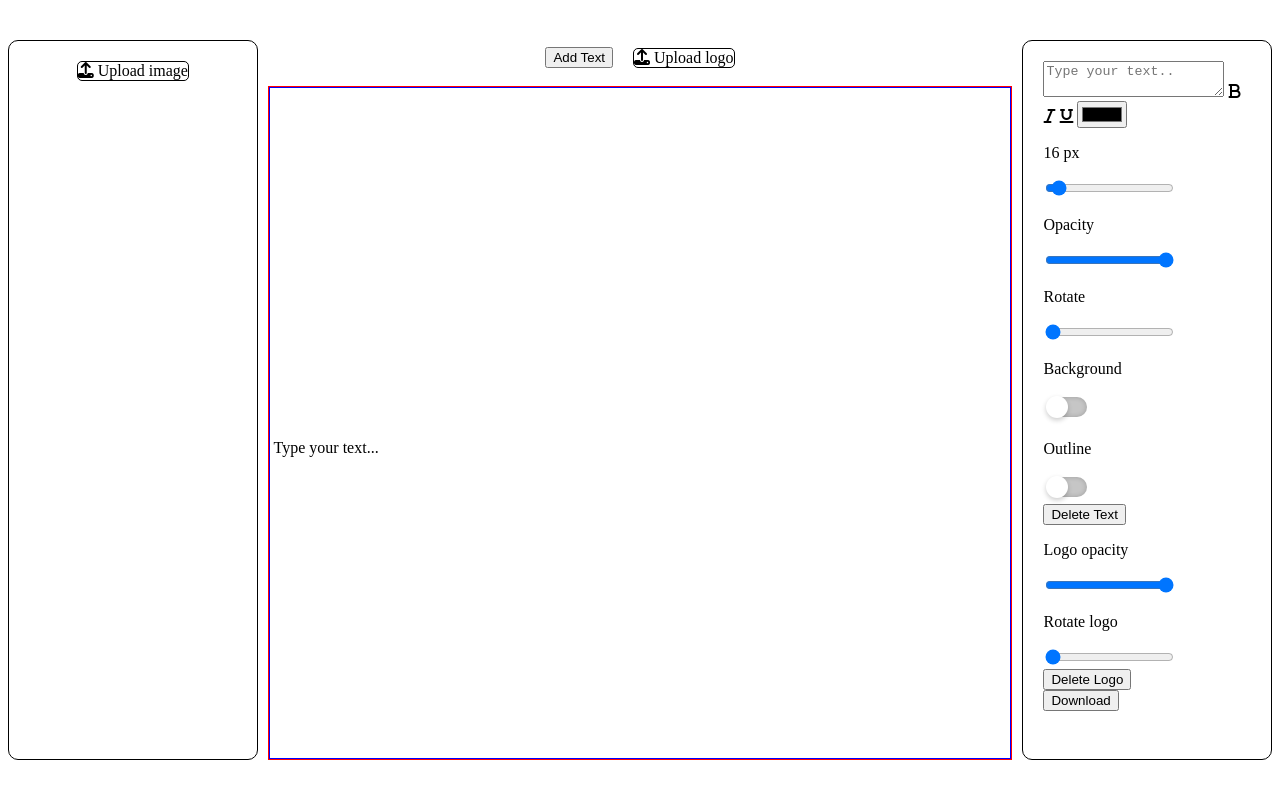
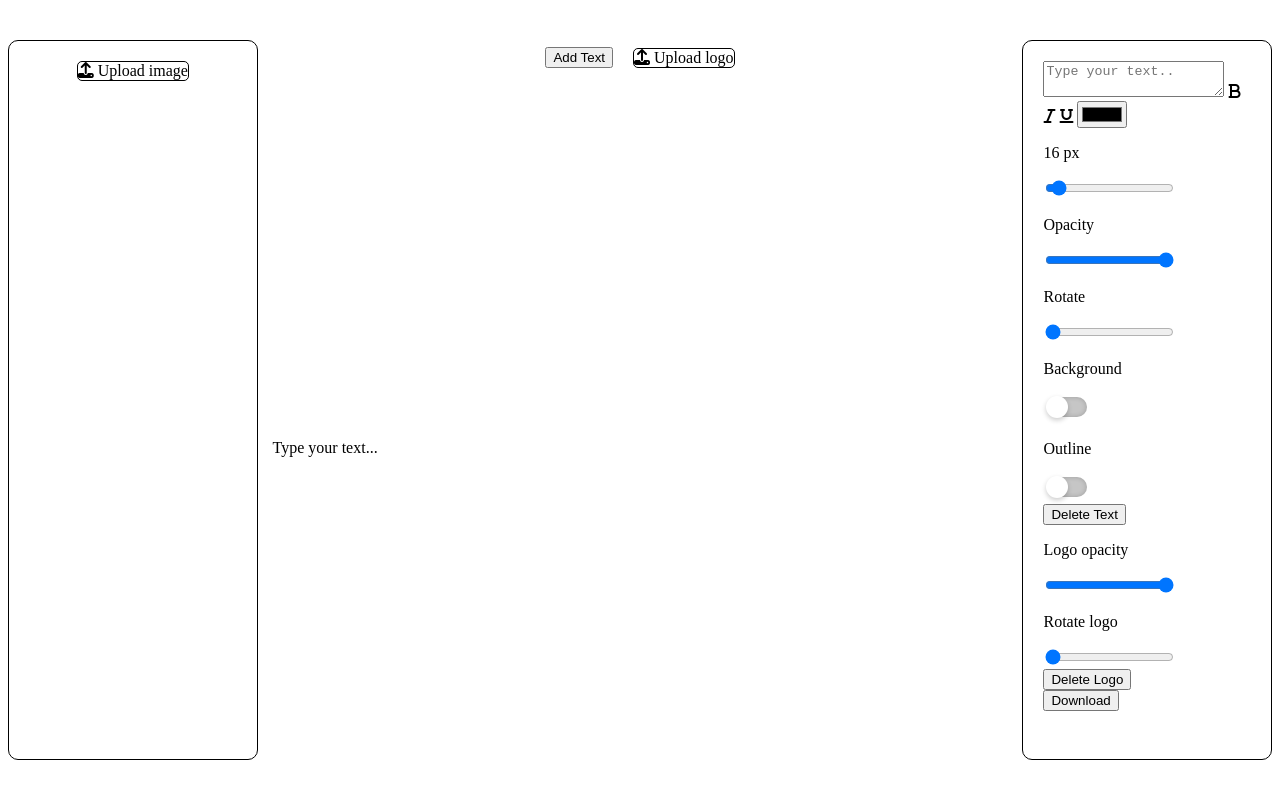
Before and after one commit to ap3120/watermark, a plain HTML site: page index.html in a window 1280 px wide. Both pictures are taken after a click on the button "Add Text". Drawn offline with nearby package versions, Linux system fonts and the light colour scheme.

Commit message:
remove image container

```diff
--- a/css/style.css
+++ b/css/style.css
@@ -90,19 +90,11 @@ input[type='file'] {
     align-items: center;
 }
 
-.image-container {
+.image {
     position: relative;
     height: 95%;
     width: 100%;
-    border: 1px solid red;
     overflow: hidden;
-}
-
-.image {
-    position: relative; /* new line */
-    width: 100%;
-    height: 100%;
-    border: 1px solid blue;
 }
 
 .main-image {
--- a/index.html
+++ b/index.html
@@ -29,10 +29,7 @@
                 <label for='logo-input'><i class="fa-solid fa-upload"></i> Upload logo</label>
                 <input type='file' id='logo-input' multiple='multiple' accept='image/png, image/jpeg, image/jpg'/>
             </div>
-            <div class='image-container' id='image-to-download'>
-                <div class='image'></div>
-                <!--<p class='text'></p>-->
-            </div>
+            <div class='image' id='image-to-download'></div>
         </div>
 
         <div id='edit'>
--- a/js/app.js
+++ b/js/app.js
@@ -135,10 +135,14 @@ $('#logo-input').on('change', e => {
 // Adding text
 
 $('#add-text').on('click', () => {
+    const existingTexts = document.getElementsByClassName('text');
+    for (let i=0; i<existingTexts.length; i++) {
+        $(existingTexts[i]).removeClass('text-focus');
+    }
     const $text = $('<p>', {'class': 'text text-focus'});
     $text.html('Type your text...');
     $text.attr({'hasBackground': 'false', 'hasOutline': 'false'});
-    $('.image-container').append($text);
+    $('.image').append($text);
     $text.on('click', () => {
         const allText = document.getElementsByClassName('text');
         for (let i=0; i<allText.length; i++) {
```
